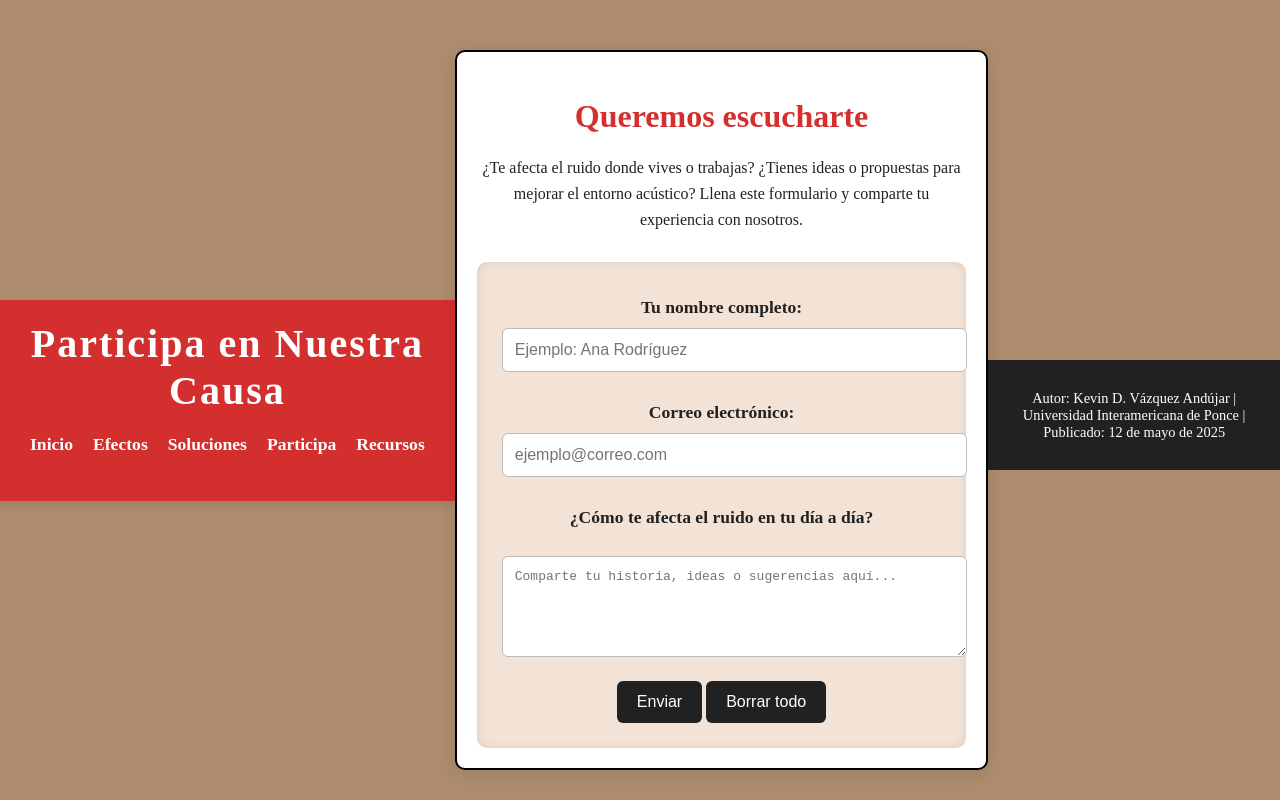
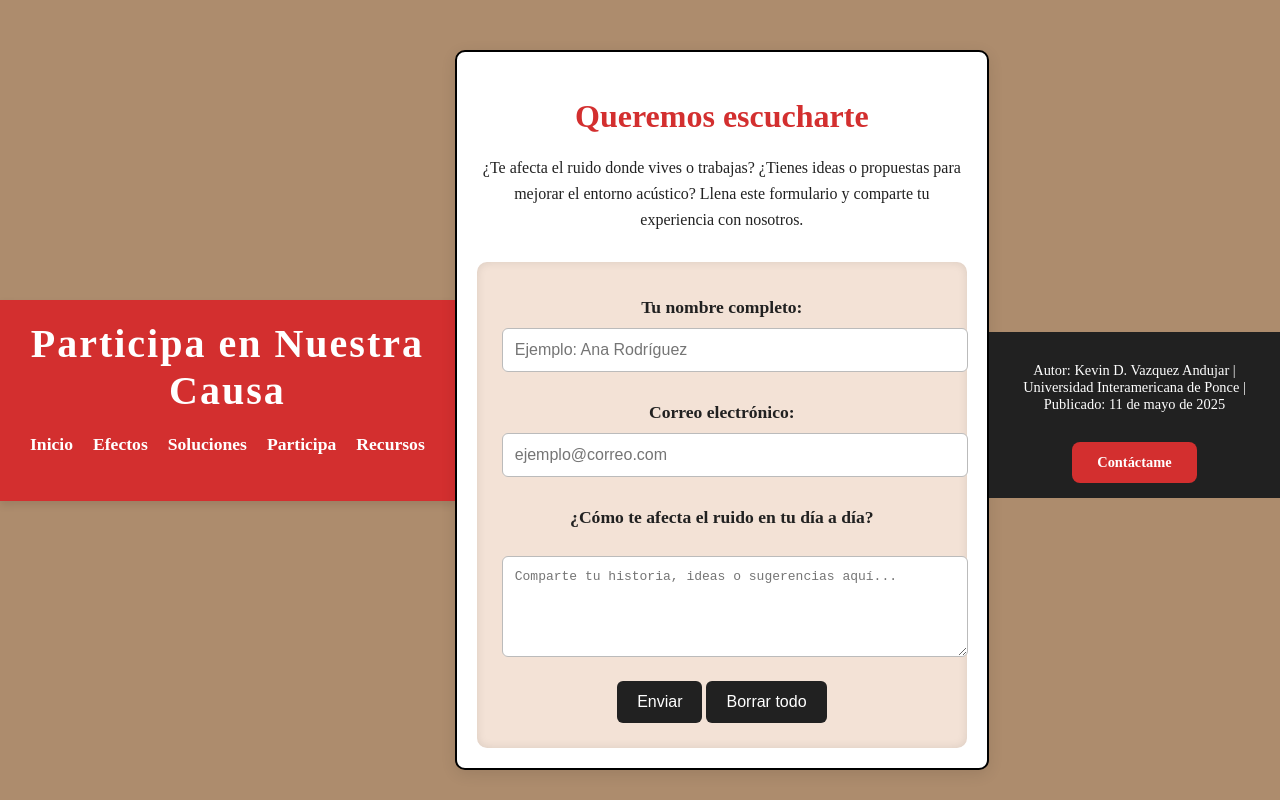
Before and after one commit to Tak0x/Silencio-para-la-salud, a plain HTML site: page participa.html in a window 1280 px wide. Drawn offline with Linux system fonts and the light colour scheme.

Commit message:
Update participa.html

```diff
--- a/participa.html
+++ b/participa.html
@@ -50,7 +50,10 @@
 </form>
 </main>
 <footer>
-<p>Autor: Kevin D. Vázquez Andújar | Universidad Interamericana de Ponce | Publicado: 12 de mayo de 2025</p>
+<p>Autor: Kevin D. Vazquez Andujar | Universidad Interamericana de Ponce | Publicado: 11 de mayo de 2025</p>
+<a 			href="mailto:kev@example.com"
+			class="contact-button">Contáctame
+</a>
 </footer>
 </body>
 </html>
```
